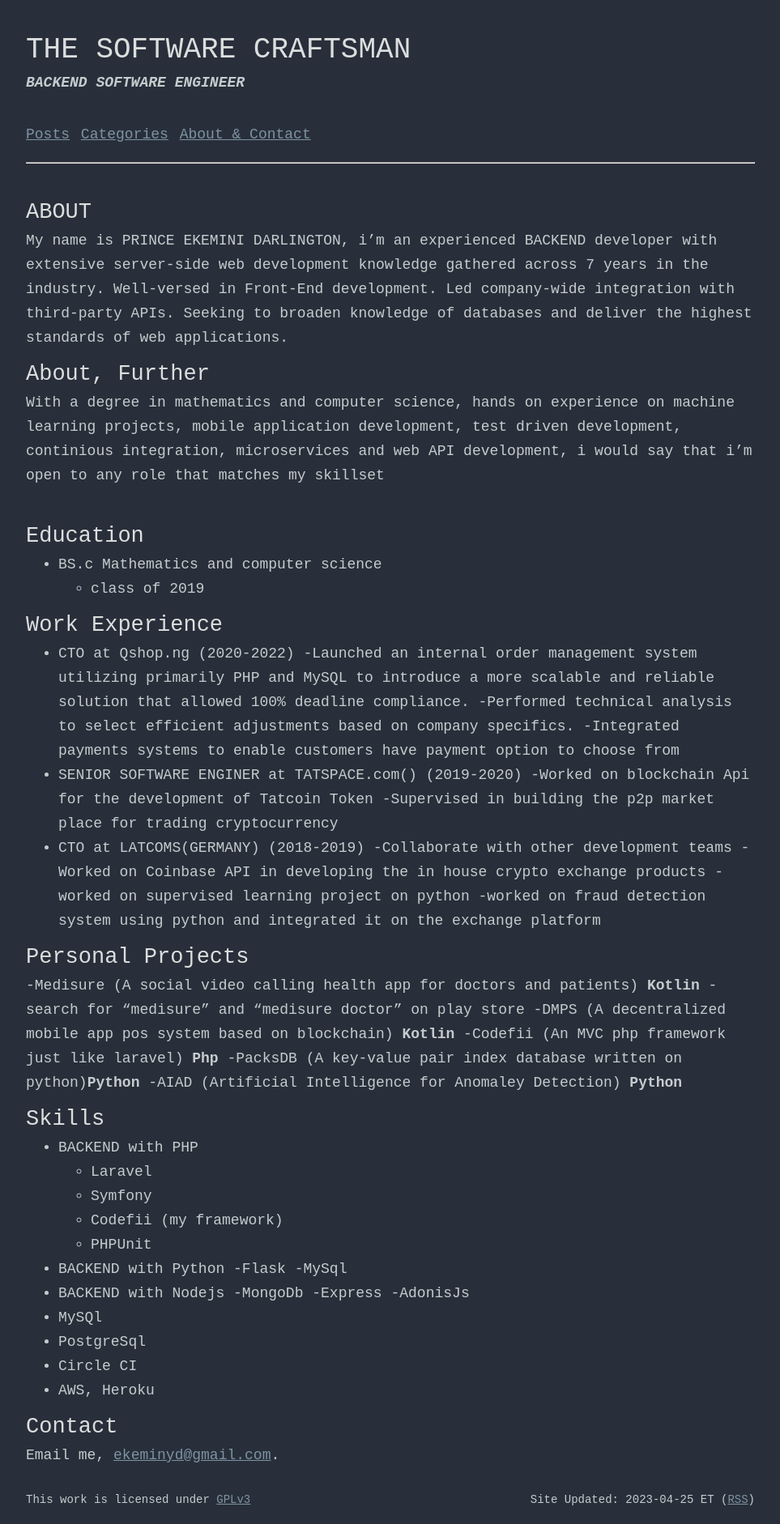
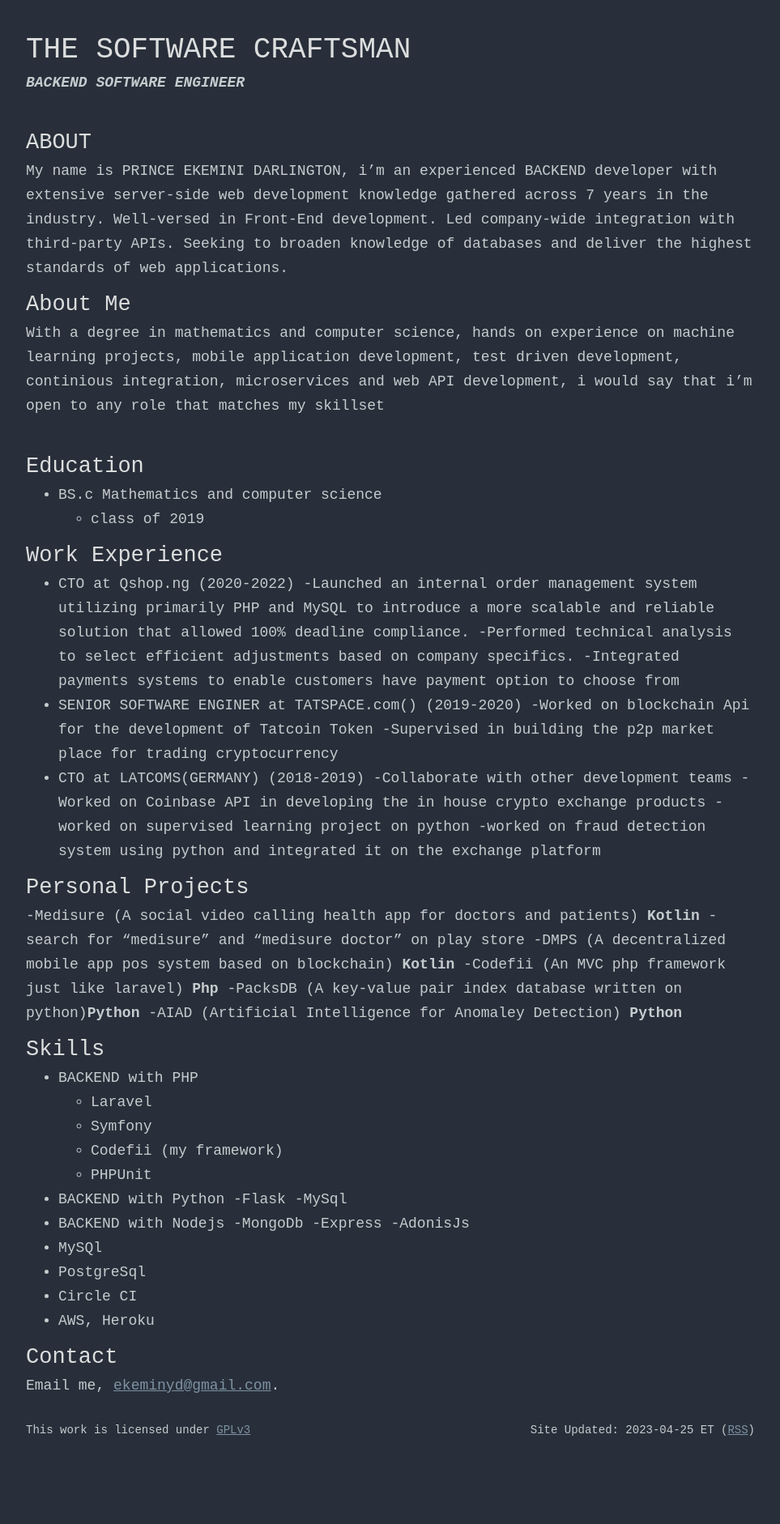
Before and after one commit to iamcoderisk/iamcoderisk.github.io, a Jekyll site: the page built from index.md, in a window 1280 px wide. Shown: the whole page at 81% size, without its empty margins (158-1121 px from the left). Built offline with Jekyll 4.4.1, drawn with Linux system fonts in a browser that asks for light colours; after the commit the page ends 1796 px from its top, so only the background shows below that.

Commit message:
navigation removed

```diff
--- a/_includes/header.html
+++ b/_includes/header.html
@@ -2,7 +2,5 @@
     <h1>THE SOFTWARE CRAFTSMAN</h1>
     <br>
     <h4><i>BACKEND SOFTWARE ENGINEER</i></h4>
-    <br>
-    {% include nav.html %}
-    <hr>
+
 </div>
--- a/categories/index.html
+++ b/categories/index.html
@@ -1,6 +1,6 @@
 ---
 layout: default
-title: LightSpeed Categories
+title: Prince Darlington Categories
 ---
 
 <h2>Categories</h2>
--- a/index.md
+++ b/index.md
@@ -7,7 +7,7 @@
 My name is PRINCE EKEMINI DARLINGTON, i'm an experienced BACKEND developer with extensive server-side web development knowledge gathered across 7 years in the industry. Well-versed in Front-End development. Led company-wide integration with third-party APIs. Seeking to broaden knowledge of databases and deliver the highest standards of web applications.
 
 
-## About, Further
+## About Me
 With a degree in mathematics and computer science, hands on experience on machine learning projects, mobile application development, test driven development, continious integration, microservices and web API development, i would say that i'm open to any role that matches my skillset
 <br>
 
```
